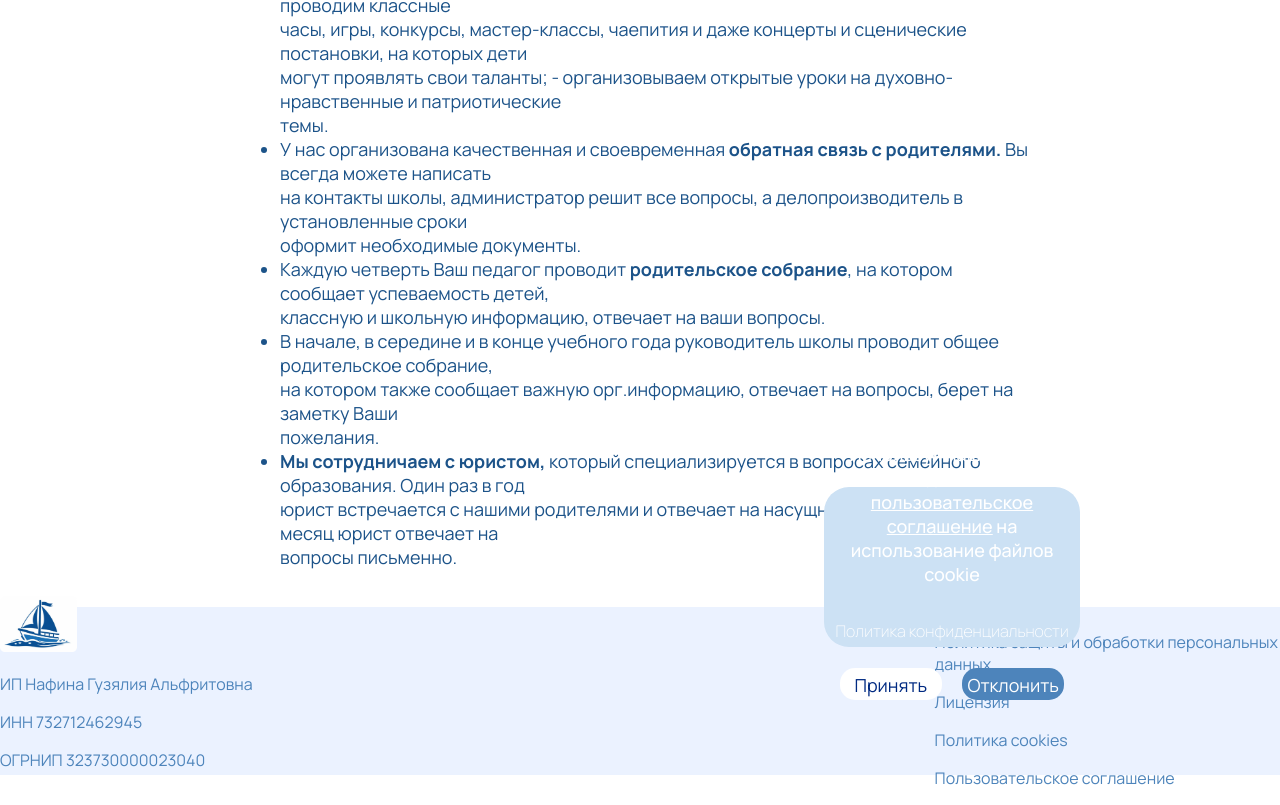
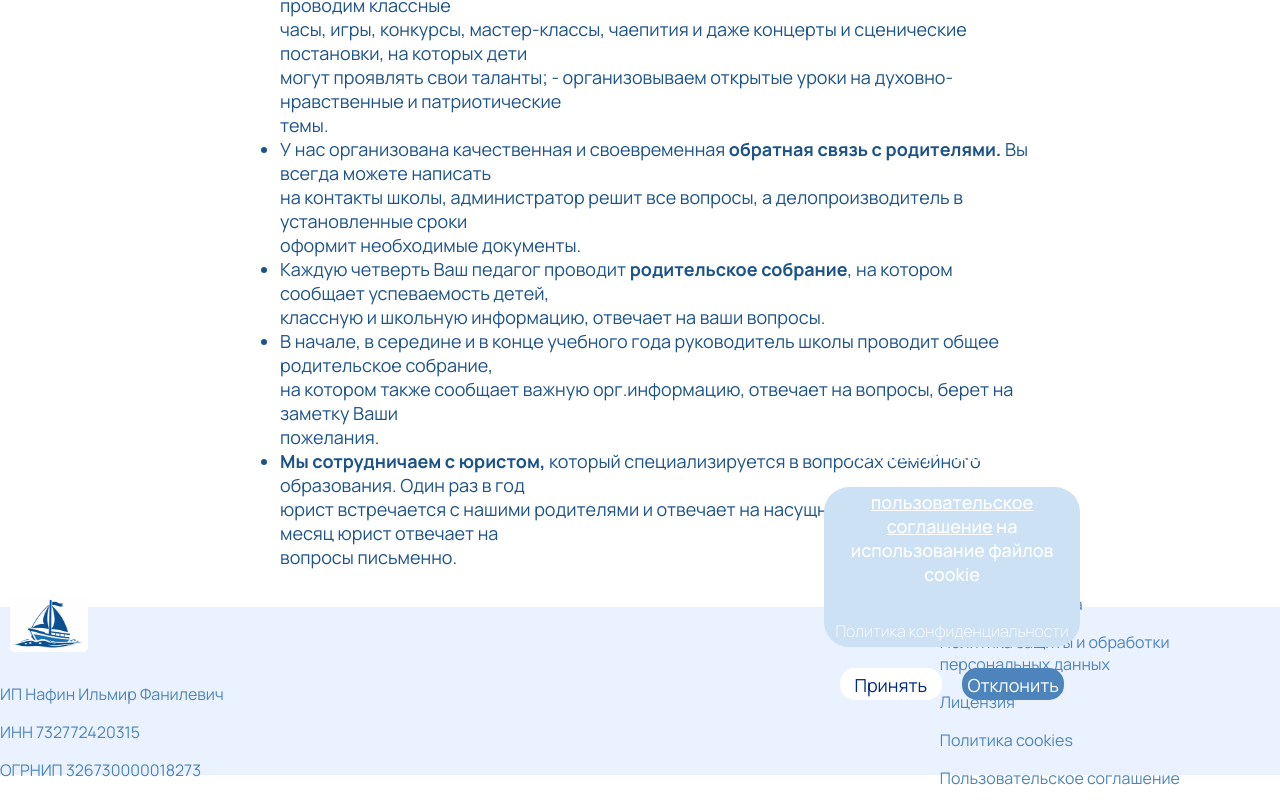
Before and after one commit to Yatoshk/OnlineSchool, a Vue app in the folder OnlineSchoolCopy/WebApp/: page /prices in a window 1280 px wide. Shown: the part 2585-3390 px from the top of the page. Built offline with nearby package versions, Linux system fonts and the light colour scheme.

Commit message:
edit logo

```diff
--- a/OnlineSchoolCopy/WebApp/src/components/layout/Bottom.vue
+++ b/OnlineSchoolCopy/WebApp/src/components/layout/Bottom.vue
@@ -52,15 +52,15 @@ onMounted(() => {
   <div class="bottom">
     <div :style="{ marginRight: '20vh' }">
       <img src="@/assets/images/logo.png" alt="логотип" class="document-item-img">
-      <p>ИП Нафина Гузялия Альфритовна</p>
-      <p>ИНН 732712462945</p>
-      <p>ОГРНИП 323730000023040</p>
+      <p>ИП Нафин Ильмир Фанилевич</p>
+      <p>ИНН 732772420315</p>
+      <p>ОГРНИП 326730000018273</p>
     </div>
     <div class="bottom_column2">
-      <p class="document-item" @click="openDocument('PublicOffer.pdf')">Публичная оферта</p>
-      <p class="document-item" @click="openDocument('3.9.pdf')">Политика защиты и обработки персональных данных</p>
-      <p class="document-item" @click="openDocument('4.1.pdf')">Лицензия</p>
-      <p class="document-item" @click="openDocument('Cookies.pdf')">Политика cookies</p>
+      <p class="document-item" @click="openDocument('PublicOffer_online.pdf')">Публичная оферта</p>
+      <p class="document-item" @click="openDocument('3.9_online.pdf')">Политика защиты и обработки персональных данных</p>
+      <p class="document-item" @click="openDocument('4.1_online.pdf')">Лицензия</p>
+      <p class="document-item" @click="openDocument('Cookies_online.pdf')">Политика cookies</p>
       <p class="document-item" @click="toggleCookie">Пользовательское соглашение</p>
     </div>
 
@@ -86,9 +86,10 @@ onMounted(() => {
     cursor: pointer;
   width: 10%;
   height: aut0;
+  padding: 10px;
 }
 .bottom {
-  position: relative
+  position: relative;
 }
 
 .bottom_column2 {
--- a/OnlineSchoolCopy/WebApp/src/views/Home.vue
+++ b/OnlineSchoolCopy/WebApp/src/views/Home.vue
@@ -36,8 +36,8 @@ setInterval(nextSlide, 10000)
     <Menu></Menu>
 
     <div class="content">
-      <div class="content-column" :style="{marginRight: '15vh'}">
-        <p :style="{margin : 0, fontSize: '45px', fontWeight: 100, fontFamily: 'Poiret One'}">Детская онлайн-школа</p>
+      <div class="content-column" :style="{marginRight: '3vh'}">
+        <p :style="{margin : 0, fontSize: '45px', fontWeight: 100, fontFamily: 'Poiret One'}">Детская онлайн школа</p>
         <p :style="{margin : 0, fontSize: '45px', fontWeight: 100, marginBottom: '1vh', fontFamily: 'Poiret One'}">дополнительного образования</p>
         <p :style="{margin : 0, fontSize: '80px', fontWeight: 800}">ПАРУС</p>
 
@@ -49,7 +49,9 @@ setInterval(nextSlide, 10000)
           </div>
         </div> -->
       </div>
-      <div class="content-column">
+      <img src="@/assets/images/main-logo.png" :style="{width : '40%'}">
+     <!--  <div class="content-column">
+        <img src="@/assets/images/main-logo.png" :style="{width : '40%'}">
         <div class="slider">
           <div class="slider-wrapper" :style="{ transform: `translateX(-${currentSlide * 100}%)` }">
             <div v-for="(slide, index) in slides" :key="index" class="slide">
@@ -69,7 +71,7 @@ setInterval(nextSlide, 10000)
             ></button>
           </div>
         </div>
-      </div>
+      </div> -->
       </div>
 
     <Bottom></Bottom>
@@ -79,6 +81,10 @@ setInterval(nextSlide, 10000)
 <style scoped>
 .content{
   background-color: #FDFDFD;
+  display: flex;
+  flex-direction: row;
+  justify-content: center;
+  align-items: center;
 }
 .slider {
   position: relative;
```
Also changed, not shown: OnlineSchoolCopy/WebApp/src/assets/images/main-logo.png (added), 2 other files (tests, documents, lock files or other folders).
